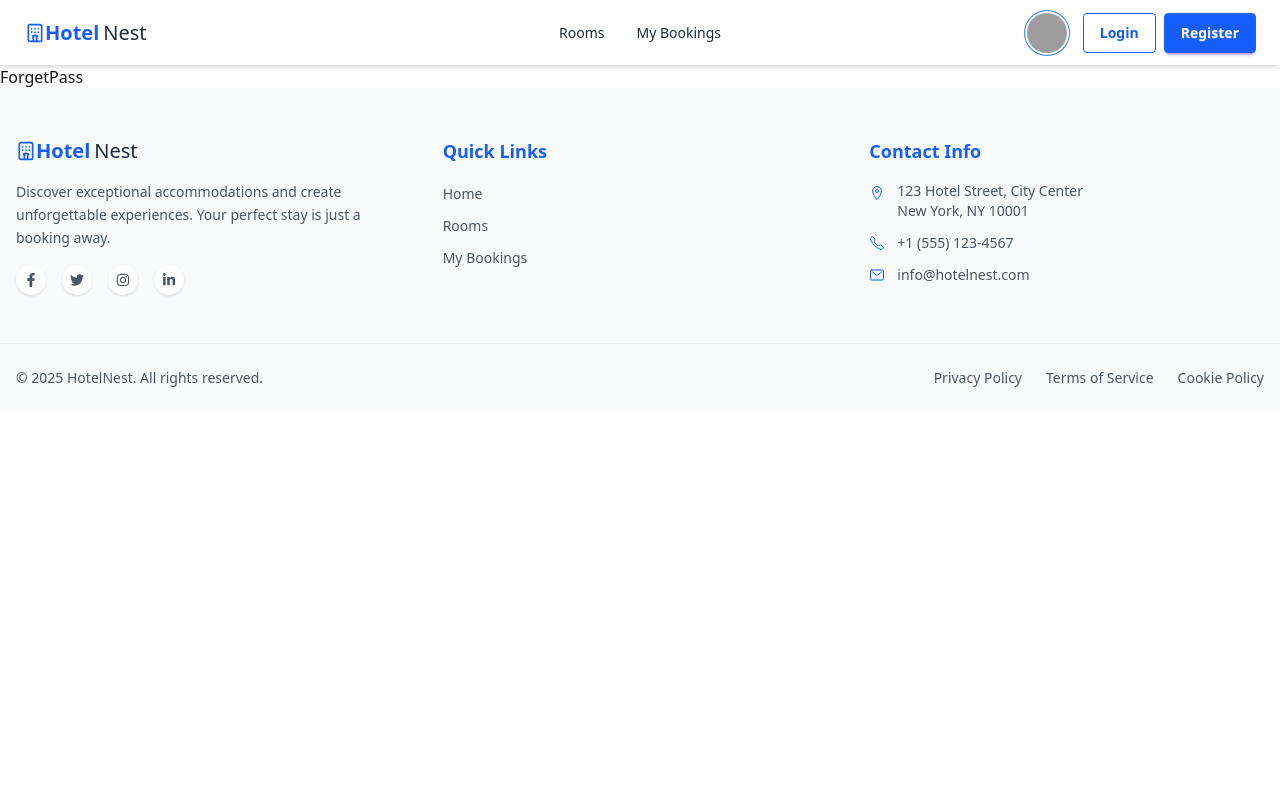
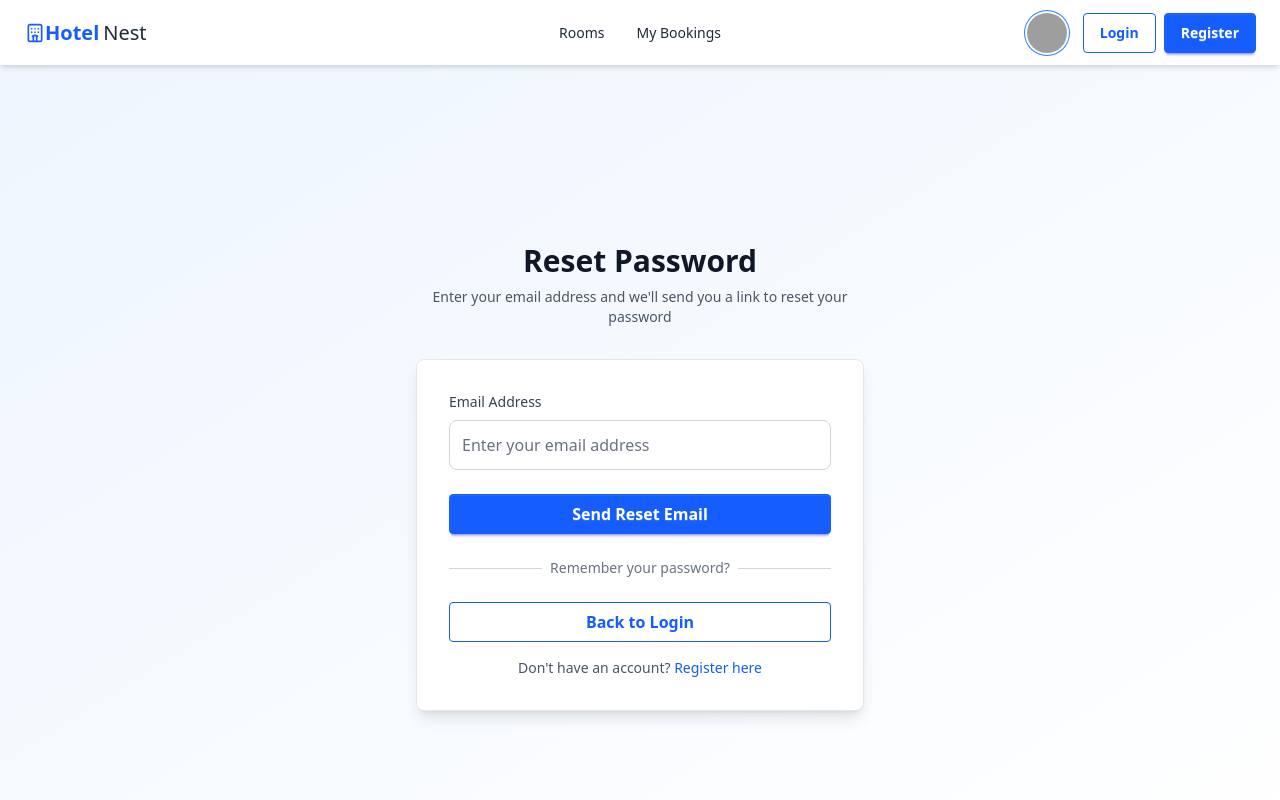
Before and after one commit to usernayeem/scic-11-assignment-03-client, a React (Vite) app: page /forget-password in a window 1280 px wide. Shown: the top 800 px of the page. Built offline with nearby package versions, Linux system fonts and the light colour scheme; no server answers; grey boxes are pictures that could not be loaded.

Commit message:
develop password reset page

```diff
--- a/src/pages/ForgetPass.jsx
+++ b/src/pages/ForgetPass.jsx
@@ -1,5 +1,148 @@
-import React from "react";
+import React, { useState } from "react";
+import { Link } from "react-router-dom";
+import { getAuth, sendPasswordResetEmail } from "firebase/auth";
+import { useToast } from "../contexts/ToastContext";
+import { LuHotel } from "react-icons/lu";
 
 export const ForgetPass = () => {
-  return <div>ForgetPass</div>;
+  const toast = useToast();
+  const auth = getAuth();
+
+  const [email, setEmail] = useState("");
+  const [isLoading, setIsLoading] = useState(false);
+
+  const handleInputChange = (e) => {
+    setEmail(e.target.value);
+  };
+
+  const handlePasswordReset = async (e) => {
+    e.preventDefault();
+
+    if (!email) {
+      toast.error("Please enter your email address.");
+      return;
+    }
+
+    // Validate email format
+    const emailRegex = /^[^\s@]+@[^\s@]+\.[^\s@]+$/;
+    if (!emailRegex.test(email)) {
+      toast.error("Please enter a valid email address.");
+      return;
+    }
+
+    setIsLoading(true);
+    try {
+      await sendPasswordResetEmail(auth, email);
+      toast.success("Password reset email sent! Check your inbox.");
+      setEmail("");
+    } catch (error) {
+      console.error("Password reset error:", error);
+      if (error.code === "auth/user-not-found") {
+        toast.error("No account found with this email address.");
+      } else if (error.code === "auth/invalid-email") {
+        toast.error("Please enter a valid email address.");
+      } else if (error.code === "auth/too-many-requests") {
+        toast.error("Too many requests. Please try again later.");
+      } else {
+        toast.error("Failed to send reset email. Please try again.");
+      }
+    } finally {
+      setIsLoading(false);
+    }
+  };
+
+  return (
+    <div className="min-h-screen flex items-center justify-center px-4 py-12 transition-colors duration-200 bg-gradient-to-br from-blue-50 to-white dark:bg-gradient-to-br dark:from-gray-900 dark:to-gray-900">
+      <div className="max-w-md w-full space-y-8">
+        {/* Header */}
+        <div className="text-center">
+          <h2 className="mt-6 text-3xl font-bold text-gray-900 dark:text-gray-200">
+            Reset Password
+          </h2>
+          <p className="mt-2 text-sm text-gray-600 dark:text-gray-400">
+            Enter your email address and we'll send you a link to reset your
+            password
+          </p>
+        </div>
+
+        {/* Reset Password Form */}
+        <div className="p-8 rounded-lg shadow-lg transition-colors duration-200 bg-white border border-gray-200 dark:bg-gray-800 dark:border-gray-700">
+          <form onSubmit={handlePasswordReset} className="space-y-6">
+            {/* Email Input */}
+            <div>
+              <label
+                htmlFor="email"
+                className="block text-sm font-medium mb-2 text-gray-700 dark:text-gray-300"
+              >
+                Email Address
+              </label>
+              <input
+                id="email"
+                name="email"
+                type="email"
+                value={email}
+                onChange={handleInputChange}
+                className="w-full px-3 py-3 text-base rounded-lg border focus:outline-none focus:ring-2 focus:ring-blue-500 transition-colors duration-200 bg-white border-gray-300 text-gray-900 placeholder-gray-500 dark:bg-gray-700 dark:border-gray-600 dark:text-gray-200 dark:placeholder-gray-400"
+                placeholder="Enter your email address"
+                required
+              />
+            </div>
+
+            {/* Reset Password Button */}
+            <button
+              type="submit"
+              disabled={isLoading}
+              className="w-full btn btn-primary bg-blue-600 hover:bg-blue-700 border-blue-600 text-white py-3 text-base disabled:opacity-50 disabled:cursor-not-allowed"
+            >
+              {isLoading ? (
+                <span className="flex items-center justify-center">
+                  <span className="loading loading-spinner loading-sm mr-2"></span>
+                  Sending Reset Email...
+                </span>
+              ) : (
+                "Send Reset Email"
+              )}
+            </button>
+          </form>
+
+          {/* Divider */}
+          <div className="mt-6">
+            <div className="relative">
+              <div className="absolute inset-0 flex items-center">
+                <div className="w-full border-t border-gray-300 dark:border-gray-600" />
+              </div>
+              <div className="relative flex justify-center text-sm">
+                <span className="px-2 bg-white text-gray-500 dark:bg-gray-800 dark:text-gray-400">
+                  Remember your password?
+                </span>
+              </div>
+            </div>
+          </div>
+
+          {/* Login Link */}
+          <div className="mt-6 text-center">
+            <Link
+              to="/login"
+              className="w-full btn btn-outline bg-transparent text-blue-600 border-blue-600 hover:bg-blue-600 hover:text-white py-3 text-base"
+            >
+              Back to Login
+            </Link>
+          </div>
+
+          {/* Register Link */}
+          <div className="mt-4 text-center">
+            <p className="text-sm text-gray-600 dark:text-gray-400">
+              Don't have an account?{" "}
+              <Link
+                to="/register"
+                className="text-blue-600 hover:text-blue-700 hover:underline font-medium transition-colors duration-200"
+              >
+                Register here
+              </Link>
+            </p>
+          </div>
+        </div>
+      </div>
+    </div>
+  );
 };
```
